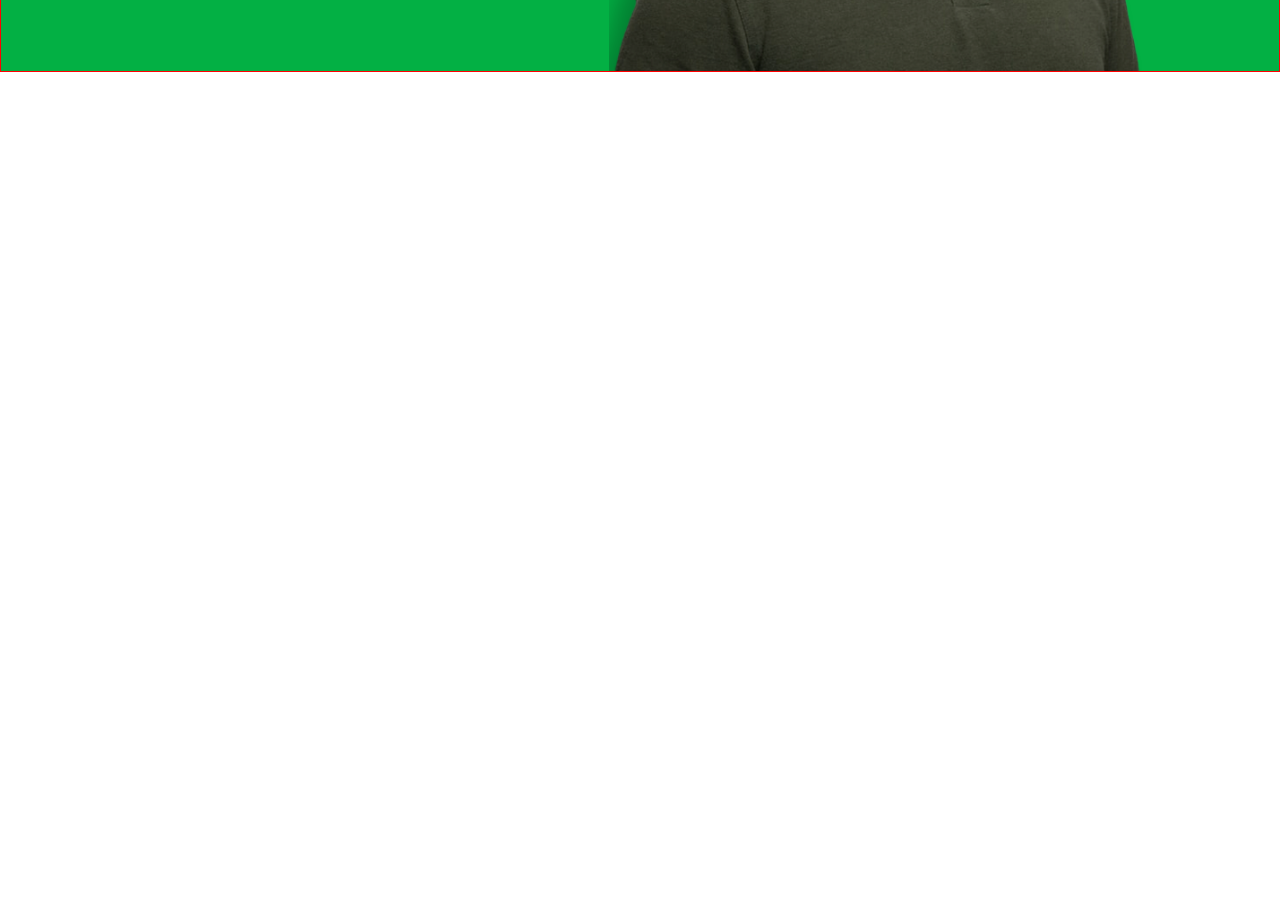
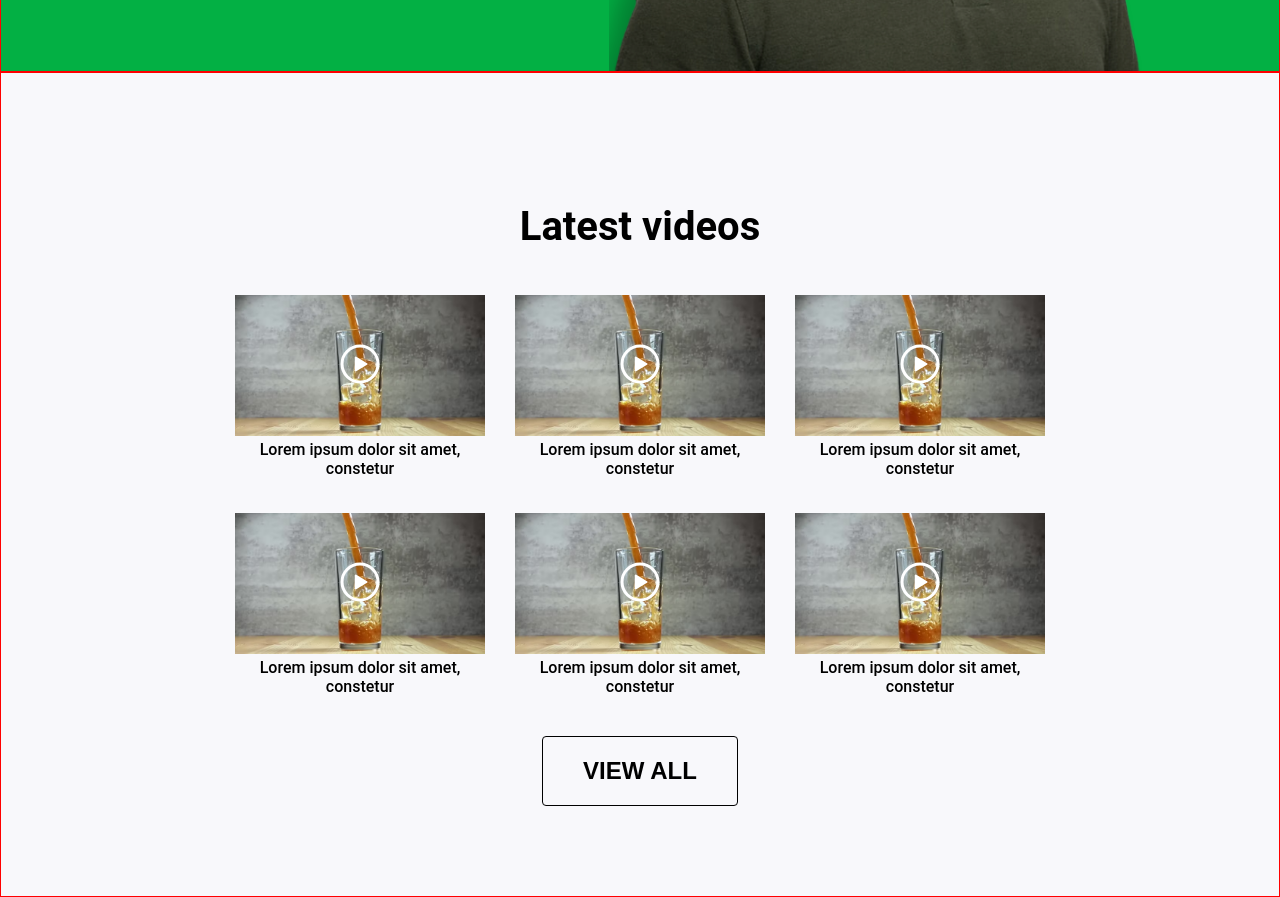
Before and after one commit to luisamlopez/test-luisalopez-nolatech, a React (Create React App) app: page / in a window 1280 px wide. Shown: the part 3380-4277 px from the top of the page. Before the commit the page ends 3452 px from the top, so only its background shows below. Built offline with nearby package versions, Linux system fonts and the light colour scheme; the HTML template or start-up script is replaced by a standard one.

Commit message:
Add Videos section to App.js

```diff
--- a/src/App.js
+++ b/src/App.js
@@ -4,6 +4,7 @@ import About from "./sections/About";
 import Services from "./sections/Services";
 import CTA2 from "./sections/CTA2";
 import Timer from "./components/Timer";
+import Videos from "./sections/Videos";
 
 
 function App() {
@@ -15,6 +16,7 @@ function App() {
       <About />
       <Services />
       <CTA2 />
+      <Videos />
 
 
     </>
--- /dev/null
+++ b/src/components/Video.jsx
@@ -0,0 +1,42 @@
+import { IoPlayCircleOutline } from "react-icons/io5";
+
+const Video = ({ image, title }) => {
+    return (
+        <div style={{
+            width: "250px",
+            textAlign: "center",
+            gap: "0px",
+            display: "flex",
+            flexDirection: "column",
+            alignItems: "center",
+            justifyContent: "center",
+
+        }} >
+            <div style={{
+                backgroundImage: `url(${image})`,
+                backgroundRepeat: "no-repeat",
+                backgroundPosition: "center",
+                backgroundSize: "contain",
+                height: "150px",
+                width: "100%",
+            }}>
+
+                <IoPlayCircleOutline style={{
+                    fontSize: "3rem",
+                    marginTop: "50px",
+                    color: "var(--white-secondary)",
+                    cursor: "pointer",
+
+                }} />
+            </div>
+
+
+            <p style={{
+                margin: "0",
+                width: "100%",
+            }}>{title}</p>
+        </div>
+    )
+}
+
+export default Video;
--- /dev/null
+++ b/src/sections/Videos.jsx
@@ -0,0 +1,74 @@
+import { useState } from "react";
+import Button from "../components/Button"
+import Layout from "../components/Layout"
+import Video from "../components/Video";
+import video from "../assets/video.png";
+
+const Videos = () => {
+    const [screenWidth, setScreenWidth] = useState(window.innerWidth);
+    window.addEventListener("resize", () => {
+        setScreenWidth(window.innerWidth);
+    });
+
+    return (
+        <Layout background="#F8F8FB">
+            <div style={{
+                display: "flex",
+                flexDirection: "column",
+                alignItems: "center",
+                justifyContent: "center",
+                padding: screenWidth > 768 ? "40px 20px" : "0",
+                textAlign: "center",
+                margin: "50px 0",
+            }}>
+
+                <div style={{
+                    width: screenWidth > 768 ? "50%" : "100%",
+                }}>
+                    <h3 style={{
+                        fontSize: "2.5rem",
+                        fontWeight: "bolder",
+                        marginBottom: "20px",
+                        width: "100%",
+                        margin: "40px 0",
+                    }}>
+                        Latest videos
+                    </h3>
+
+                </div>
+
+                {/* Videos holder */}
+
+
+                <div style={{
+                    display: "grid",
+                    gridTemplateColumns: screenWidth > 768 ? "repeat(3 ,1fr)" : "1fr",
+                    gap: "30px",
+                }}>
+                    <Video image={video} title="Lorem ipsum dolor sit amet, constetur" />
+                    <Video image={video} title="Lorem ipsum dolor sit amet, constetur" />
+                    <Video image={video} title="Lorem ipsum dolor sit amet, constetur" />
+                    <Video image={video} title="Lorem ipsum dolor sit amet, constetur" />
+                    <Video image={video} title="Lorem ipsum dolor sit amet, constetur" />
+                    <Video image={video} title="Lorem ipsum dolor sit amet, constetur" />
+                </div>
+
+
+
+                <Button style={{
+                    background: "transparent",
+                    color: "black",
+                    border: "1px solid black",
+                    fontWeight: "bolder",
+                    padding: "20px 40px",
+                    fontSize: screenWidth > 768 ? "1.5rem" : "1rem",
+                    marginTop: "40px",
+                }}>
+                    VIEW ALL
+                </Button>
+            </div>
+
+        </Layout>)
+}
+
+export default Videos;
```
Also changed, not shown: src/assets/video.png (added).
